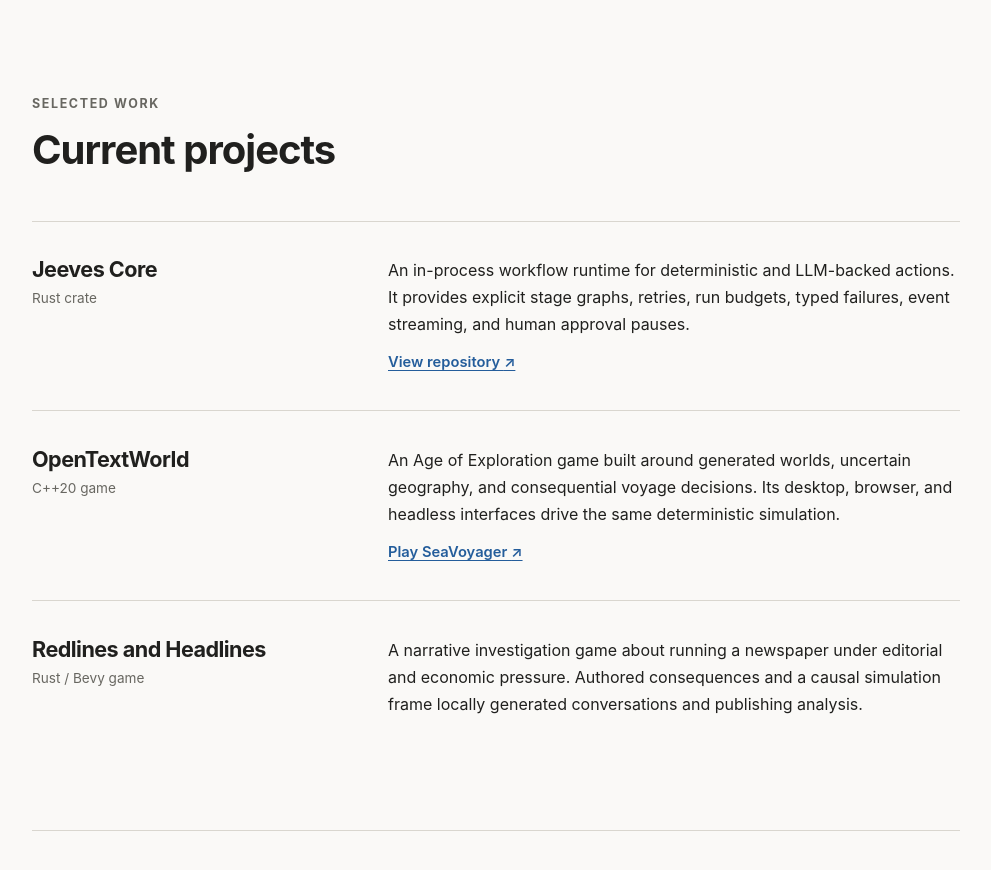
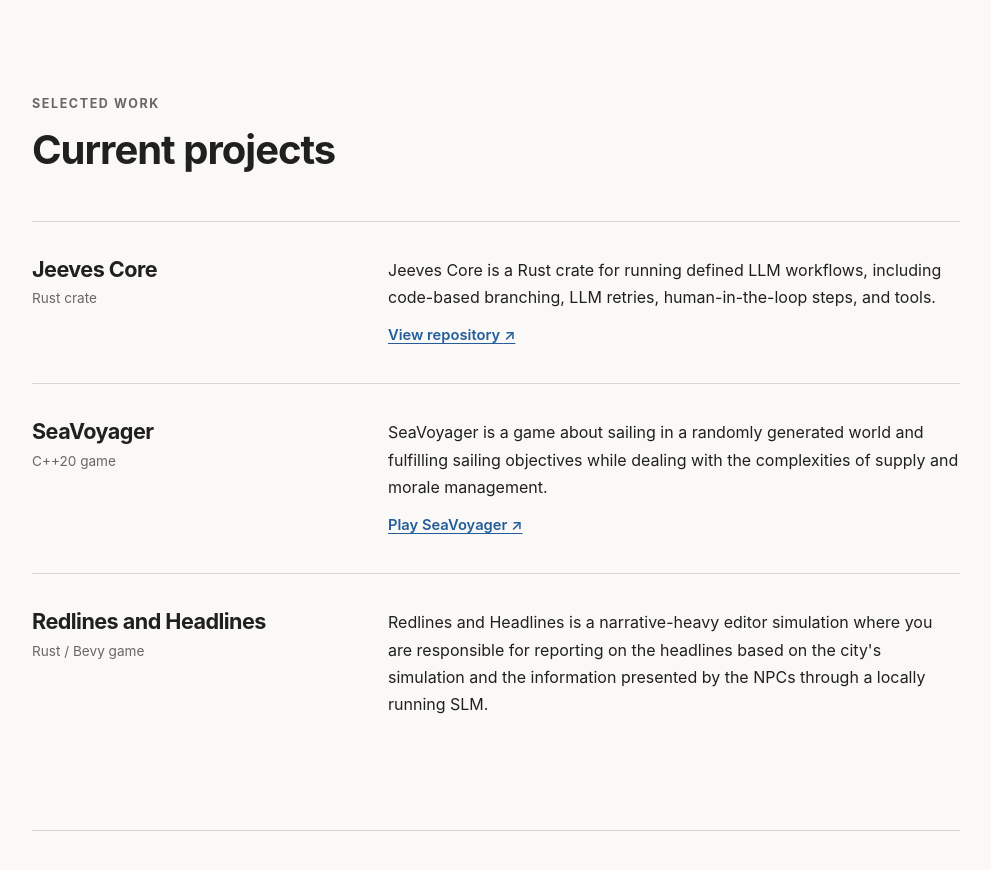
Before and after one commit to 2Shabby/2shabby.github.io, a Jekyll site: the page built from index.md, in a window 1280 px wide and 900 px high, scrolled down 936 px. Shown: the top 870 px of the window, without its empty margins (144-1135 px from the left). Built offline with Jekyll 4.4.1, drawn with Linux system fonts in a browser that asks for light colours.

Commit message:
Use authored project copy

```diff
--- a/_includes/nav.html
+++ b/_includes/nav.html
@@ -1,5 +1,3 @@
 <nav class="main-nav" aria-label="Main navigation">
   <a href="{{ '/writing/' | relative_url }}"{% if page.url contains '/writing' or page.layout == 'post' %} aria-current="page"{% endif %}>Writing</a>
-  <a href="{{ site.links.github }}">GitHub</a>
-  <a href="{{ site.links.itch }}">itch.io</a>
 </nav>
--- a/index.md
+++ b/index.md
@@ -25,16 +25,16 @@ description: Software engineer building small, local-first systems and games.
       <h3>Jeeves Core</h3>
       <span>Rust crate</span>
     </div>
-    <p>An in-process workflow runtime for deterministic and LLM-backed actions. It provides explicit stage graphs, retries, run budgets, typed failures, event streaming, and human approval pauses.</p>
+    <p>Jeeves Core is a Rust crate for running defined LLM workflows, including code-based branching, LLM retries, human-in-the-loop steps, and tools.</p>
     <p class="work-links"><a href="https://github.com/Jeeves-Cluster-Organization/jeeves-core">View repository <span aria-hidden="true">&#8599;</span></a></p>
   </article>
 
   <article class="work-item">
     <div class="work-heading">
-      <h3>OpenTextWorld</h3>
+      <h3>SeaVoyager</h3>
       <span>C++20 game</span>
     </div>
-    <p>An Age of Exploration game built around generated worlds, uncertain geography, and consequential voyage decisions. Its desktop, browser, and headless interfaces drive the same deterministic simulation.</p>
+    <p>SeaVoyager is a game about sailing in a randomly generated world and fulfilling sailing objectives while dealing with the complexities of supply and morale management.</p>
     <p class="work-links"><a href="https://2shabby.itch.io/sea-voyager">Play SeaVoyager <span aria-hidden="true">&#8599;</span></a></p>
   </article>
 
@@ -43,7 +43,7 @@ description: Software engineer building small, local-first systems and games.
       <h3>Redlines and Headlines</h3>
       <span>Rust / Bevy game</span>
     </div>
-    <p>A narrative investigation game about running a newspaper under editorial and economic pressure. Authored consequences and a causal simulation frame locally generated conversations and publishing analysis.</p>
+    <p>Redlines and Headlines is a narrative-heavy editor simulation where you are responsible for reporting on the headlines based on the city's simulation and the information presented by the NPCs through a locally running SLM.</p>
   </article>
 </section>
 
```
Also changed, not shown: pages/writing.md (+1 -1 lines).
